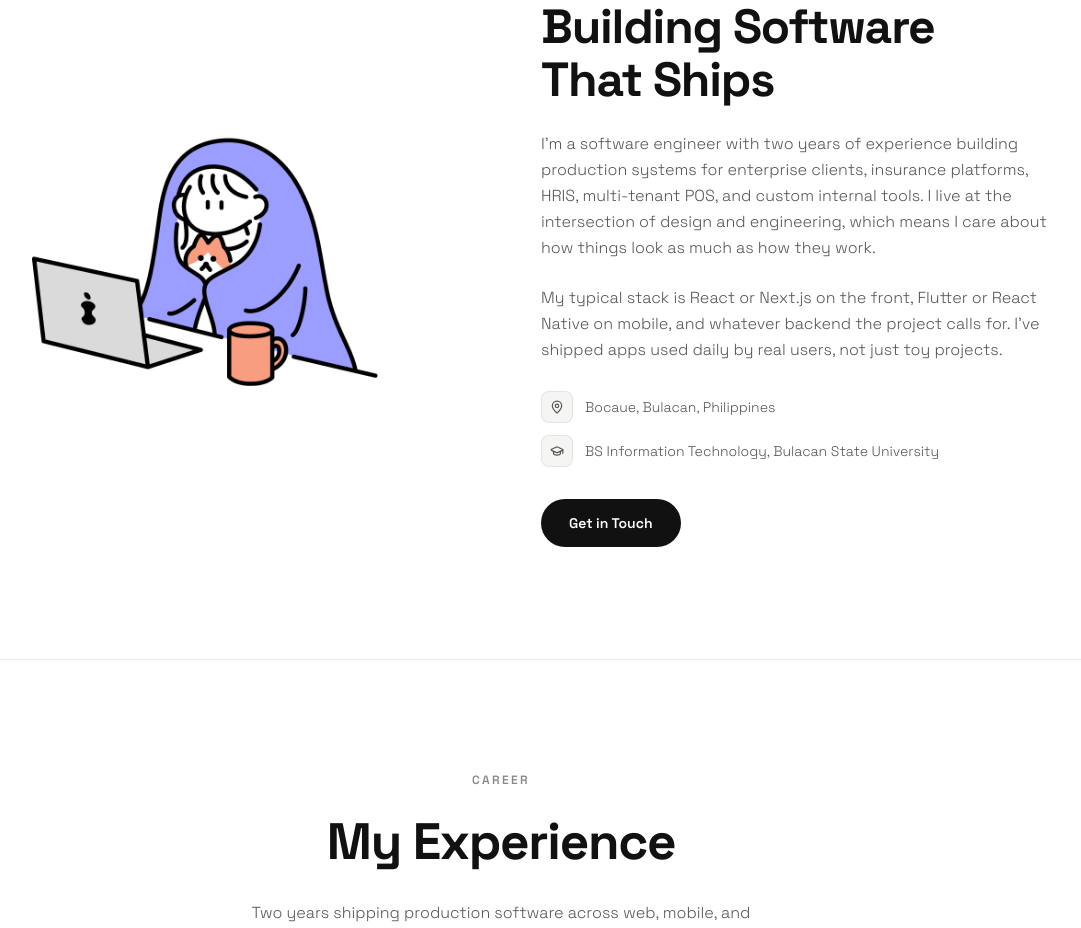
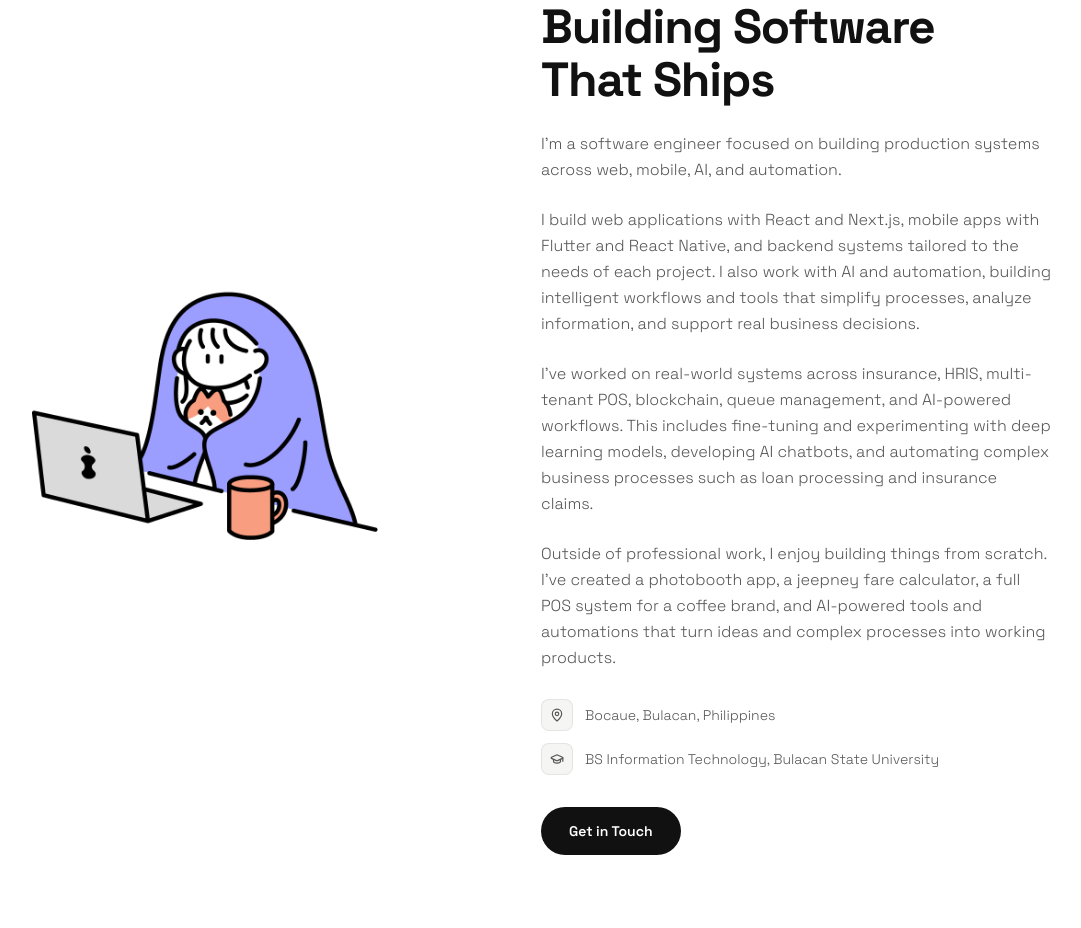
Before and after one commit to Drawde0731/portfolio, a Next.js app: page / in a window 1280 px wide. Shown: the part 940-1868 px from the top of the page, without its empty margins (139-1220 px from the left). Built offline with nearby package versions, Linux system fonts and the light colour scheme.

Commit message:
about: update body copy with new self-description

```diff
--- a/components/sections/AboutSection.tsx
+++ b/components/sections/AboutSection.tsx
@@ -62,16 +62,29 @@ export default function AboutSection() {
             </div>
 
             <p className="text-base text-text-secondary leading-relaxed font-light">
-              I&apos;m a software engineer with two years of experience building
-              production systems for enterprise clients, insurance platforms,
-              HRIS, multi-tenant POS, and custom internal tools. I live at the
-              intersection of design and engineering, which means I care about
-              how things look as much as how they work.
+              I&apos;m a software engineer focused on building production systems
+              across web, mobile, AI, and automation.
             </p>
             <p className="text-base text-text-secondary leading-relaxed font-light">
-              My typical stack is React or Next.js on the front, Flutter or
-              React Native on mobile, and whatever backend the project calls for.
-              I&apos;ve shipped apps used daily by real users, not just toy projects.
+              I build web applications with React and Next.js, mobile apps with
+              Flutter and React Native, and backend systems tailored to the needs
+              of each project. I also work with AI and automation, building
+              intelligent workflows and tools that simplify processes, analyze
+              information, and support real business decisions.
+            </p>
+            <p className="text-base text-text-secondary leading-relaxed font-light">
+              I&apos;ve worked on real-world systems across insurance, HRIS,
+              multi-tenant POS, blockchain, queue management, and AI-powered
+              workflows. This includes fine-tuning and experimenting with deep
+              learning models, developing AI chatbots, and automating complex
+              business processes such as loan processing and insurance claims.
+            </p>
+            <p className="text-base text-text-secondary leading-relaxed font-light">
+              Outside of professional work, I enjoy building things from scratch.
+              I&apos;ve created a photobooth app, a jeepney fare calculator, a
+              full POS system for a coffee brand, and AI-powered tools and
+              automations that turn ideas and complex processes into working
+              products.
             </p>
 
             {/* Info chips */}
```
